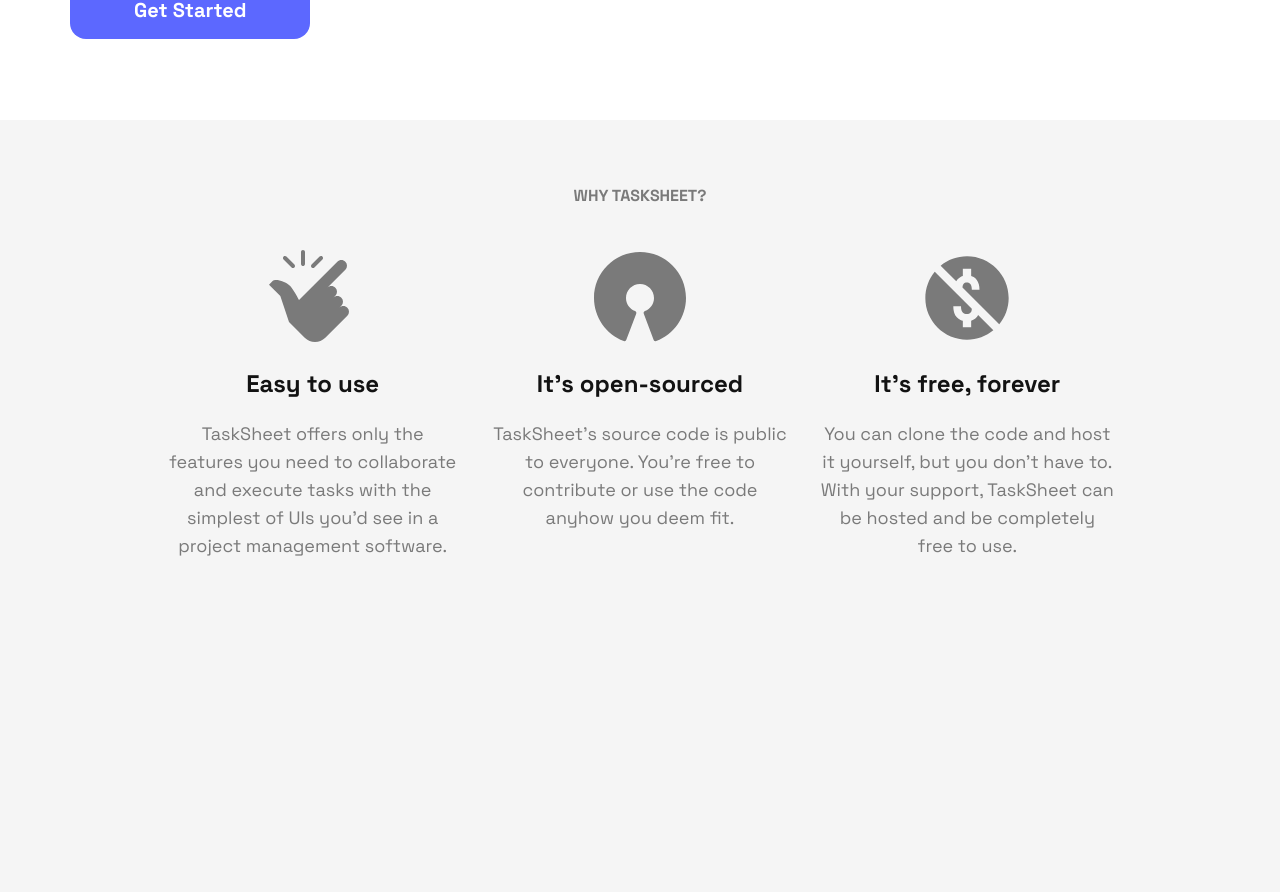
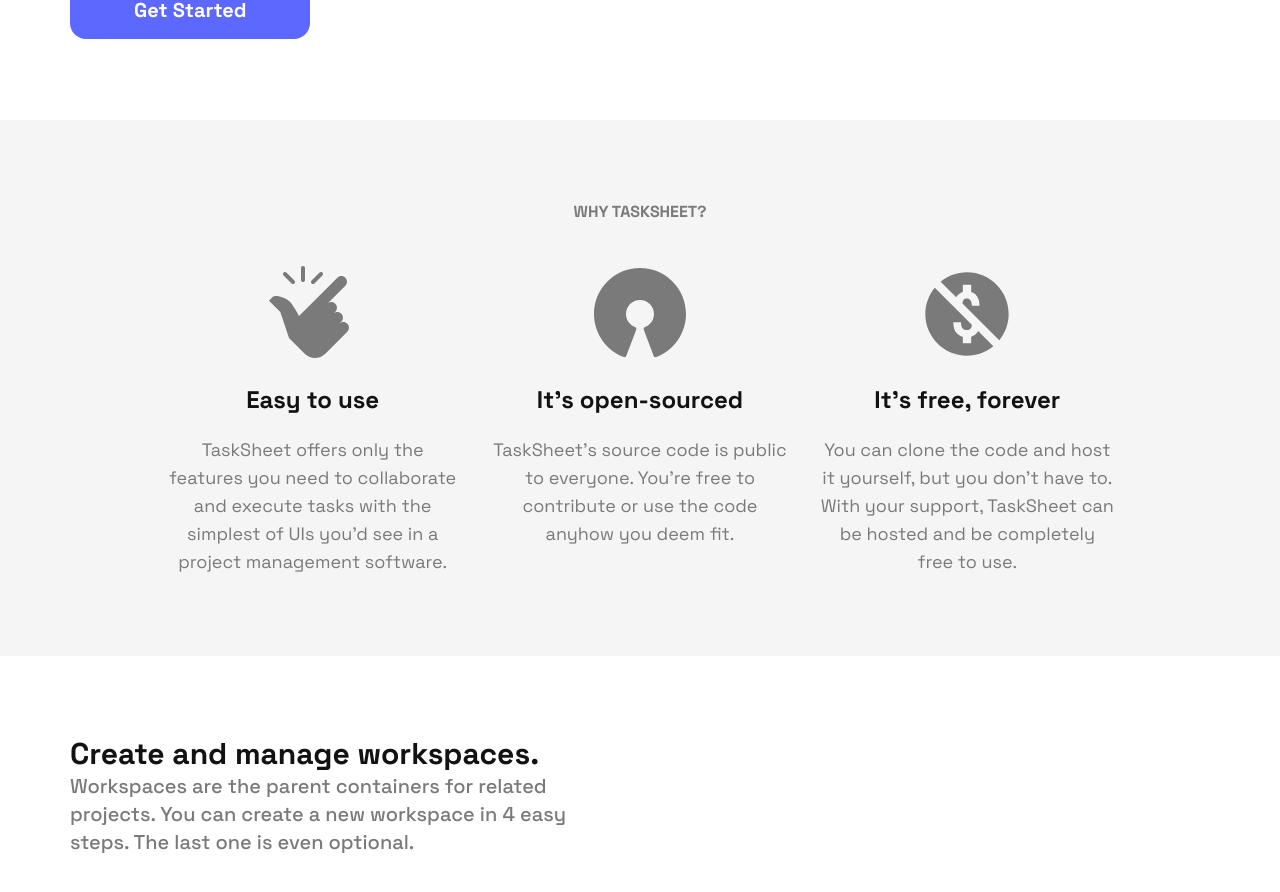
Before and after one commit to gyenabubakar/tasksheet-app, a Next.js app: page / in a window 1280 px wide. Shown: the part 560-1452 px from the top of the page. Before the commit the page ends 1184 px from the top, so only its background shows below. Built offline with nearby package versions, Linux system fonts and the light colour scheme.

Commit message:
landing-page: adding first section of features

```diff
--- a/pages/index.tsx
+++ b/pages/index.tsx
@@ -88,7 +88,7 @@
         </div>
       </header>
 
-      <section className="why-us py-16">
+      <section className="why-us py-20">
         <Container>
           <h2 className="text-base uppercase font-bold text-center text-darkgray">
             Why TaskSheet?
@@ -126,6 +126,23 @@
           </div>
         </Container>
       </section>
+
+      <section className="workspaces bg-white py-20">
+        <Container className="grid grid-cols-2 gap-10">
+          <div className="description">
+            <h2 className="text-3xl font-bold">
+              Create and manage workspaces.
+            </h2>
+
+            <p className="text-xl font-medium text-darkgray">
+              Workspaces are the parent containers for related projects. You can
+              create a new workspace in 4 easy steps. The last one is even
+              optional.
+            </p>
+          </div>
+          <div className="image" />
+        </Container>
+      </section>
     </main>
   </>
 );
```
